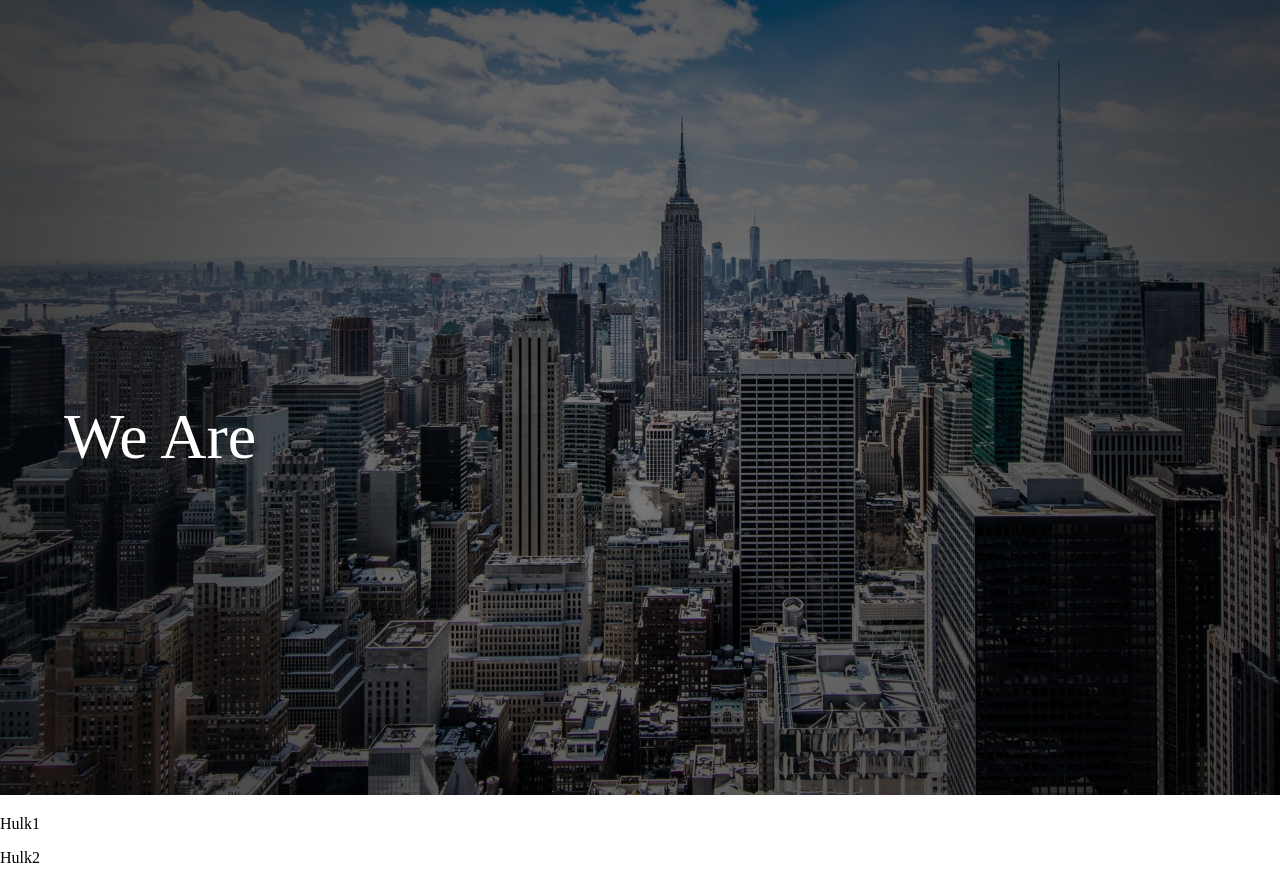
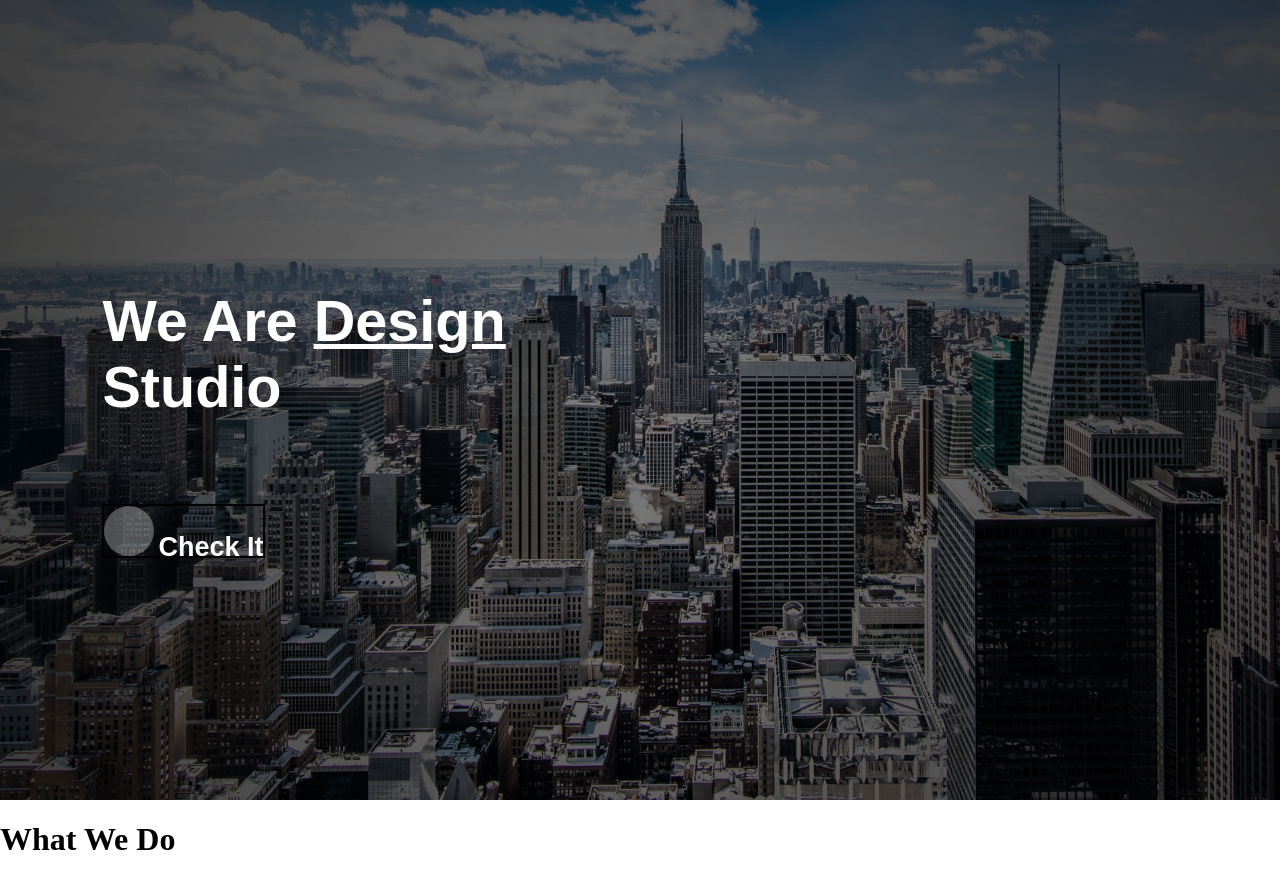
Before and after one commit to hulk1999/FrontEndHomePage, a plain HTML site: page Web.html in a window 1280 px wide. Drawn offline with Linux system fonts and the light colour scheme.

Commit message:
adding css file

```diff
--- a/Web.html
+++ b/Web.html
@@ -5,29 +5,9 @@
 <!-- HEAD BEGIN -->
 <head>
 
-<title>Scrape - Creative Portfolio HTML Template</title>
+    <title>Scrape - Creative Portfolio HTML Template</title>
 
-<style>
-
-    body{
-        margin: 0;
-    }
-
-    .header-img{
-        height: 100%;
-        width: 100%;
-        filter: brightness(50%);
-    }
-
-    .header-intro{
-        position: absolute;
-        top: 50%;
-        left: 5%;
-        color: white;
-        font-size: 5vw;
-    }
-
-</style>
+    <link rel="stylesheet" type="text/css" href="css\header.css">
 
 </head>
 <!-- HEAD END -->
@@ -35,14 +15,25 @@
 <!-- BODY BEGIN -->
 <body>
 
-<div>
-    <img class="header-img" src="source\bg-01.jpg" alt="city">
-    <div class="header-intro">We Are</div>
-    <slider>
-        <slide><p>Hulk1</p></slide>
-        <slide><p>Hulk2</p></slide>
-    </slider>
+<div class="header">
+    <img class="header-img" src="source\bg-01.jpg">
+    <img class="header-img" src="source\bg-02.jpg">
+    <img class="header-img" src="source\bg-03.jpg">
+
+    <div class="header-intro">
+        <b>We Are</b>
+        <div class="changing-text">Design</div><div class="changing-text">Creative</div><div class="changing-text">Architecture</div>
+        <br>
+        <b>Studio</b>
+    </div>
+
+    <div id="check-it-block">
+        <div id="transparent-circle"></div>
+        <div id="check-it">Check It</div>
+    </div>
 </div>
+
+<h1>What We Do</h1>
 
 </body>
 <!-- BODY END-->
--- /dev/null
+++ b/css/header.css
@@ -0,0 +1,99 @@
+body{
+    margin: 0;
+    padding: 0;
+}
+
+.header{
+    display: block;
+    height: 100vh;
+    width: 100vw;
+}
+
+@keyframes blurinout{
+    0% {opacity: 0;}
+    6.7% {opacity: 1;}
+    33.3% {opacity: 1;}
+    40% {opacity: 0;}
+}
+
+.header-img{
+    width: 100%;
+    height: 100%;
+    filter: brightness(50%);
+    position: absolute;
+    opacity: 0;
+    animation-name: blurinout;
+    animation-duration: 15s;
+    animation-iteration-count: infinite;
+}
+
+.header-img:nth-child(2){
+    animation-delay: 5s;
+}
+
+.header-img:nth-child(3){
+    animation-delay: 10s;
+}
+
+.header-intro{
+    position: absolute;
+    font-family: Arial;
+    font-size: 4.5vw;
+    color: white;
+    top: 36%;
+    left: 8%;
+}
+
+@keyframes appear{
+    0% {font-size: 4.5vw;}
+    1% {font-size: 3.3vw;}
+    2% {font-size: 4.5vw;}
+    3% {font-size: 4.1vw;}
+    5% {font-size: 4.5vw;}
+    33.3% {font-size: 4.5vw;}
+    33.3001% {font-size: 0;}
+}
+
+.changing-text{
+    font-size: 0;
+    display: inline;
+    font-weight: bold;
+    text-decoration: underline;
+    animation-name: appear;
+    animation-duration: 15s;
+    animation-iteration-count: infinite;
+}
+
+.changing-text:nth-child(2){
+    animation-delay: 5s;
+}
+
+.changing-text:nth-child(3){
+    animation-delay: 10s;
+}
+
+#check-it-block{
+    height: 50px;
+    border: 2px solid black;
+    position: absolute;
+    display: block;
+    top: 63%;
+    left: 8%;
+}
+
+#transparent-circle{
+    display: inline-block;
+    height: 50px;
+    width: 50px;
+    border-radius: 30px;
+    background-color: rgba(255, 255, 255, 0.3);
+}
+
+#check-it{
+    display: inline-block;
+    font-family: Arial;
+    font-size: 27px;
+    font-weight: bold;
+    color: white;
+    padding-bottom: 10px;
+}
```
Also changed, not shown: Draft.html (+12 -96 lines), Draft2.html (+48 -1 lines).
